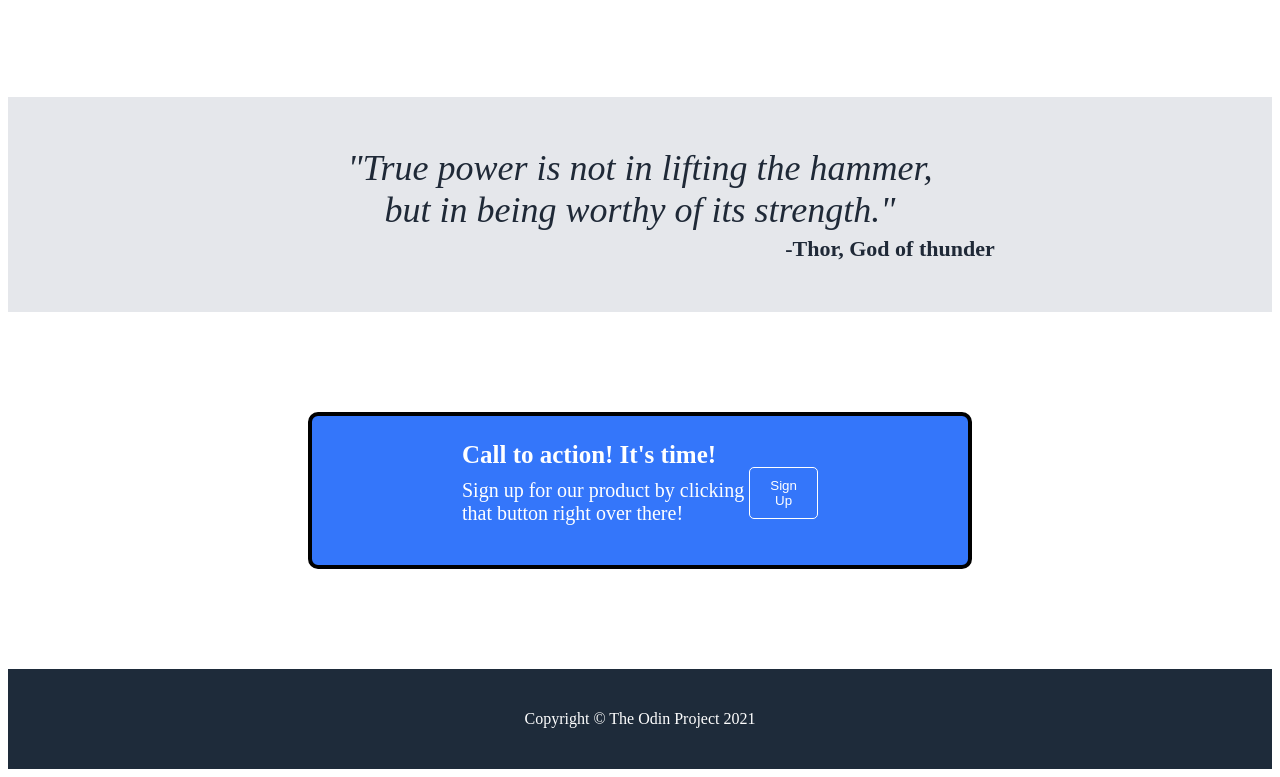
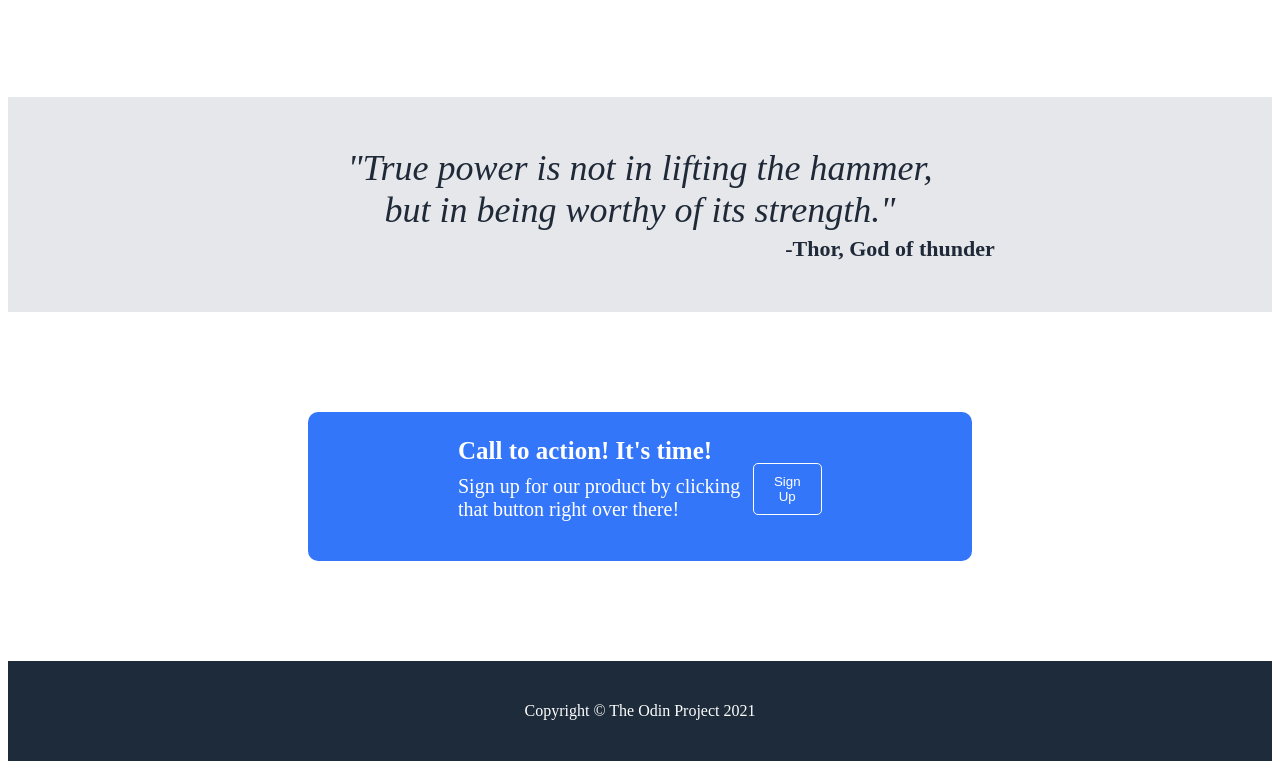
Before and after one commit to Gambits1988/basic_landing_page, a plain HTML site: page index.html in a window 1280 px wide. Shown: the part 1085-1862 px from the top of the page. Drawn offline with Linux system fonts and the light colour scheme.

Commit message:
removed solid black border around final  section

```diff
--- a/style.css
+++ b/style.css
@@ -165,7 +165,6 @@ a:hover {
 
 .section-five {
     background: rgb(52, 118, 250);
-    border: 4px solid black;
     border-radius: 10px;
     display: flex;
     flex-direction: column;
```
